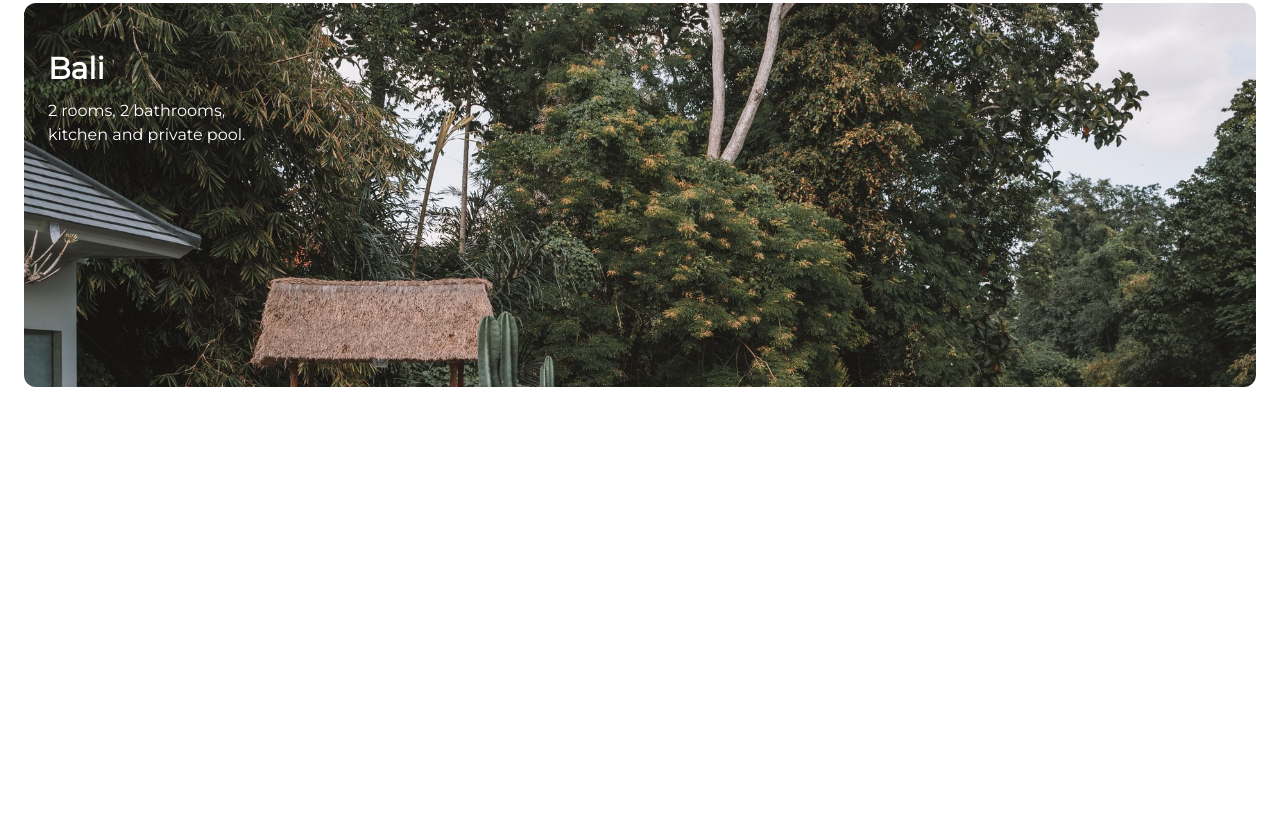
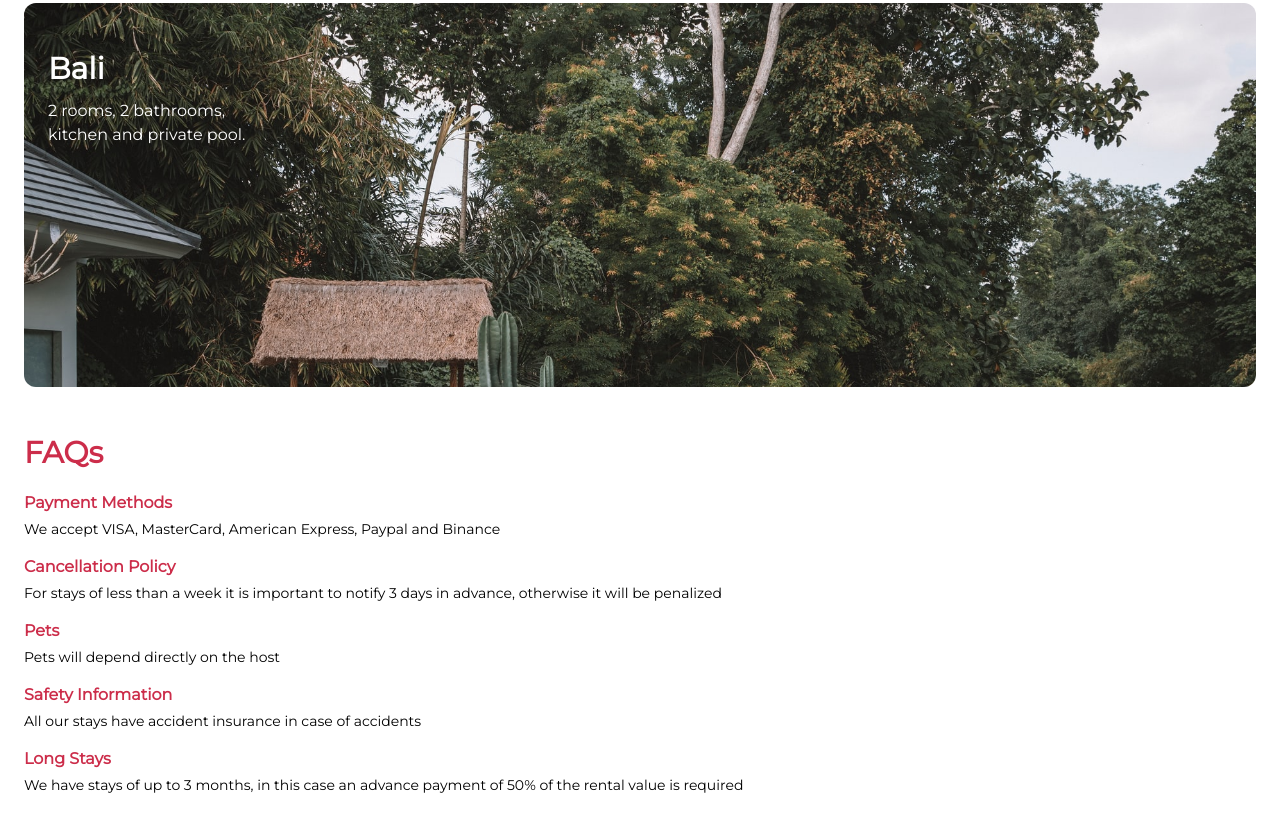
Before and after one commit to ssamusr/Travel-Landing-Tailwind, a website built with Vite: page index.html in a window 1280 px wide. Shown: the part 2045-2864 px from the top of the page. Before the commit the page ends 2432 px from the top, so only its background shows below. Built offline with nearby package versions, Linux system fonts and the light colour scheme.

Commit message:
Finished FAQs section

```diff
--- a/index.html
+++ b/index.html
@@ -78,7 +78,7 @@
         </div>
       </div>
 
-      <div id="trending-stays" class="w-full h-full p-6">
+      <div id="trending-stays" class="w-full h-auto p-6">
         <p class="text-3xl font-semibold text-primary mb-5">Trending Stays</p>
 
         <div class="flex flex-col gap-10">
@@ -102,9 +102,35 @@
             <p class="Card-stays-text">2 rooms, 2 bathrooms, kitchen and private pool.</p>
           </div>
         </div>
+      </div>
+
+        <div id="faqs" class="w-full h-auto p-6">
+          <p class="text-3xl font-bold text-primary mb-5">FAQs</p>
+          <div class="flex flex-col gap-4">
+            <div>
+              <p class="text-base font-semibold text-primary mb-1">Payment Methods</p>
+              <p class="text-sm">We accept VISA, MasterCard, American Express, Paypal and Binance</p>
+            </div>
+            <div>
+              <p class="text-base font-semibold text-primary mb-1">Cancellation Policy</p>
+              <p class="text-sm">For stays of less than a week it is important to notify 3 days in advance, otherwise it will be penalized</p>
+            </div>
+            <div>
+              <p class="text-base font-semibold text-primary mb-1">Pets</p>
+              <p class="text-sm">Pets will depend directly on the host</p>
+            </div>
+            <div>
+              <p class="text-base font-semibold text-primary mb-1">Safety Information</p>
+              <p class="text-sm">All our stays have accident insurance in case of accidents</p>
+            </div>
+            <div>
+              <p class="text-base font-semibold text-primary mb-1">Long Stays</p>
+              <p class="text-sm">We have stays of up to 3 months, in this case an advance payment of 50% of the rental value is required</p>
+            </div>
+          </div>
+        </div>
 
 
-      </div>
     </section>
     <footer></footer>
   </body>
```
